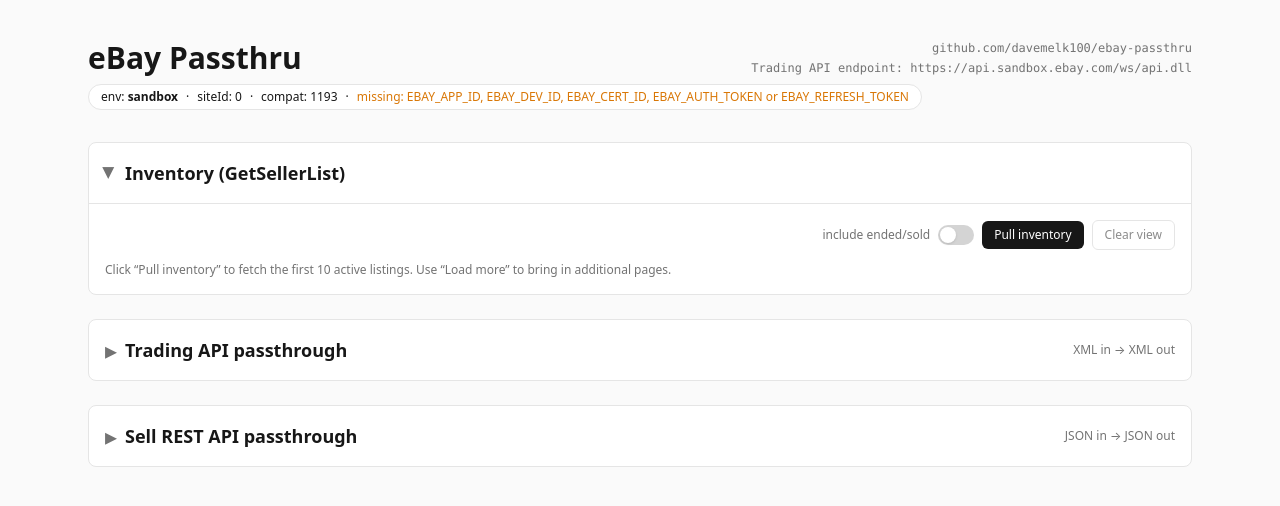
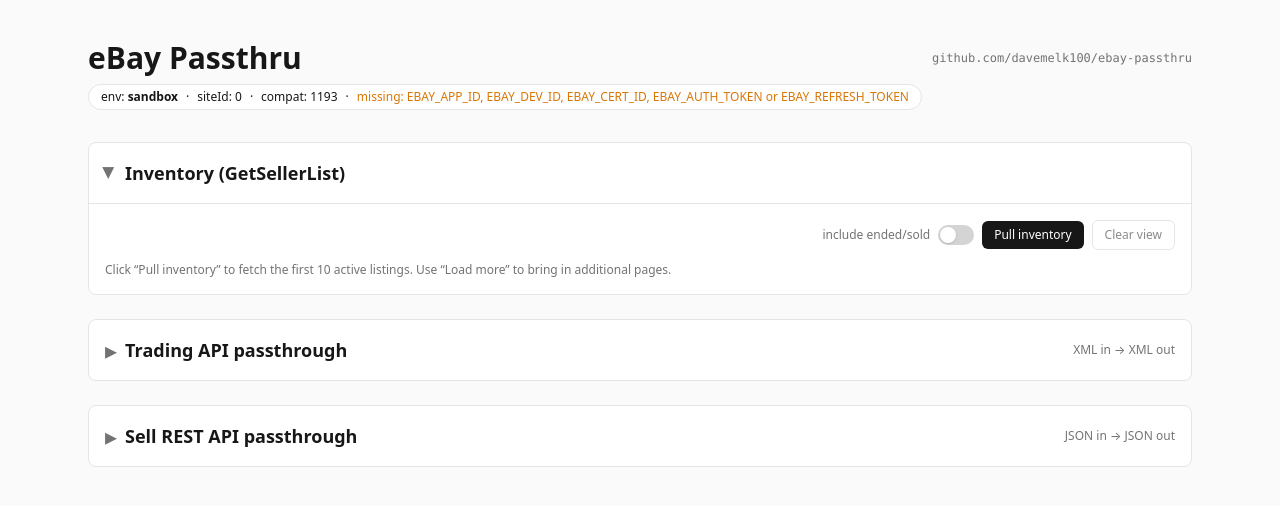
Before and after one commit to davemelk100/ebay-passthru, a Next.js app: page / in a window 1280 px wide. Shown: the top 506 px of the page. Built offline with nearby package versions, Linux system fonts and the light colour scheme.

Commit message:
Drop Trading API endpoint line from header
Co-Authored-By: Claude Opus 4.7 (1M context) <noreply@anthropic.com>

```diff
--- a/app/page.tsx
+++ b/app/page.tsx
@@ -10,17 +10,12 @@ export const dynamic = "force-dynamic";
 export default function Home() {
   const cfg = readConfig();
   const missing = configIssues(cfg);
-  const endpoint =
-    cfg.env === "production"
-      ? "https://api.ebay.com/ws/api.dll"
-      : "https://api.sandbox.ebay.com/ws/api.dll";
 
   return (
     <main className="mx-auto max-w-6xl px-6 py-10">
       <header className="mb-8">
-        <div className="flex items-start justify-between gap-4">
+        <div className="flex items-center justify-between gap-4">
           <h1 className="text-3xl font-bold">eBay Passthru</h1>
-          <div className="flex flex-col items-end text-right">
           <a
             href="https://github.com/davemelk100/ebay-passthru"
             target="_blank"
@@ -29,10 +24,6 @@ export default function Home() {
           >
             github.com/davemelk100/ebay-passthru
           </a>
-            <span className="mt-1 font-mono text-xs text-neutral-500">
-              Trading API endpoint: {endpoint}
-            </span>
-          </div>
         </div>
         <div className="mt-2 inline-flex flex-wrap items-center gap-2 rounded-full border border-neutral-200 bg-white px-3 py-1 text-xs dark:border-neutral-800 dark:bg-neutral-900">
           <span>
```
Lines whose indentation alone changed are shown as unchanged.
